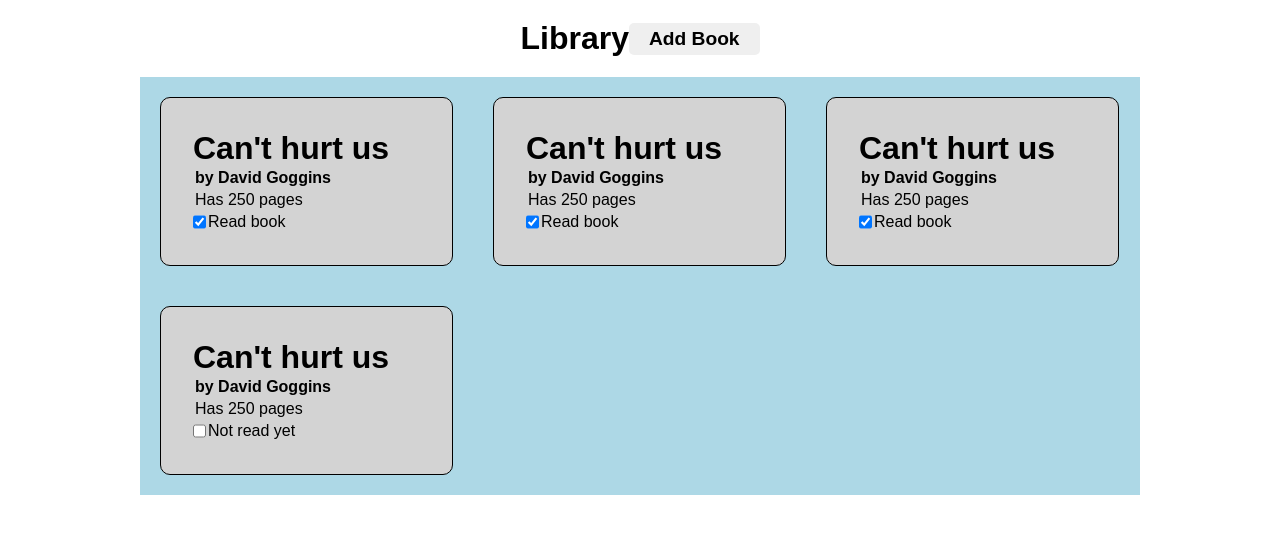
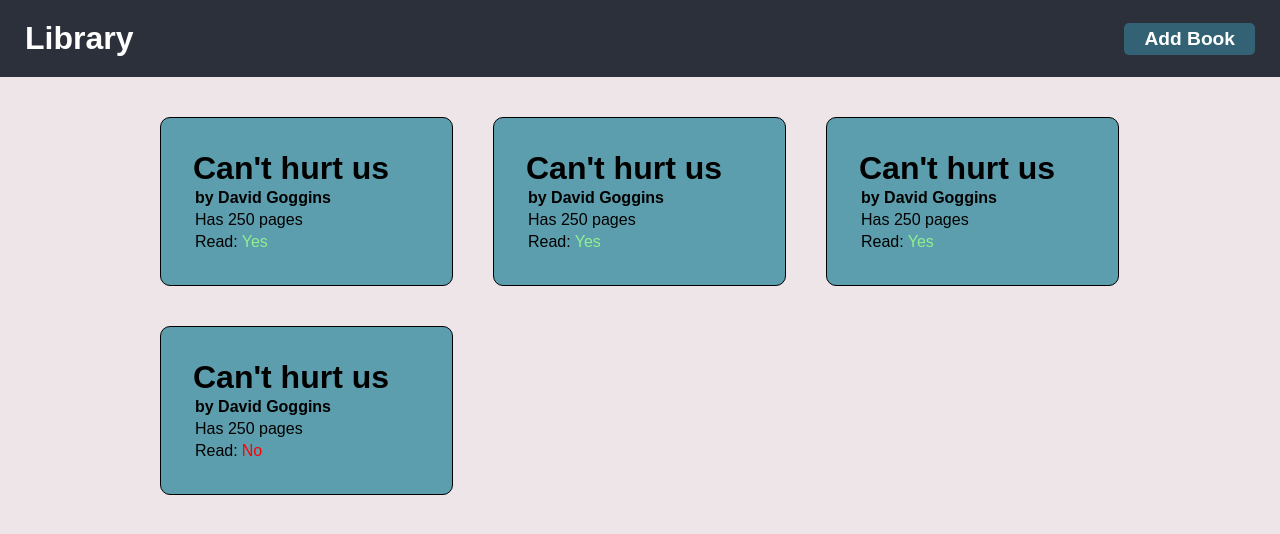
Before and after one commit to Ludvig-D/library, a plain HTML site: page index.html in a window 1280 px wide. Drawn offline with Linux system fonts and the light colour scheme.

Commit message:
Read style

```diff
--- a/app.js
+++ b/app.js
@@ -55,16 +55,16 @@
   bookPages.textContent = `Has ${book.pages} pages`;
   const readDiv = document.createElement('div');
   const readBook = document.createElement('p');
-  const checkReadBox = document.createElement('input');
-  checkReadBox.type = 'checkbox';
-  checkReadBox.checked = book.read;
-  readBook.textContent = book.read ? 'Read book' : 'Not read yet';
+  const readYorN = document.createElement('p');
+  readBook.textContent = 'Read: ';
+  readYorN.textContent = book.read ? 'Yes' : 'No';
+  readYorN.classList.add(book.read ? 'yesRead' : 'noRead');
 
   bookCard.appendChild(bookTitle);
   bookCard.appendChild(bookAuthor);
   bookCard.appendChild(bookPages);
-  readDiv.appendChild(checkReadBox);
   readDiv.appendChild(readBook);
+  readDiv.appendChild(readYorN);
   bookCard.appendChild(readDiv);
   bookContainer.appendChild(bookCard);
 };
--- a/style.css
+++ b/style.css
@@ -10,14 +10,18 @@
   align-items: center;
   height: 100vh;
   font-family: sans-serif;
+  background-color: #eee5e9;
 }
 
 .header {
-  margin: 20px 0;
+  padding: 20px 25px;
+  margin: 0 20px 20px;
   display: flex;
-  justify-content: center;
+  justify-content: space-between;
   align-items: center;
   width: 100%;
+  background-color: #2b303a;
+  color: white;
 }
 
 .header h1 {
@@ -33,18 +37,20 @@
   padding: 5px 20px;
   font-weight: bold;
   display: inline-block;
+  background-color: #326273;
+  color: white;
 }
 
 .bookContainer {
   width: 1000px;
   display: flex;
   flex-wrap: wrap;
-  background-color: lightblue;
+  border-radius: 20px;
 }
 
 .bookCard {
   width: 293px;
-  background-color: lightgrey;
+  background-color: #5c9ead;
   padding: 2em;
   margin: 20px;
   border: 1px solid black;
@@ -69,6 +75,14 @@
 
 .bookCard div {
   display: flex;
+}
+
+.yesRead {
+  color: lightgreen;
+}
+
+.noRead {
+  color: red;
 }
 
 .dialogOverlay {
```
